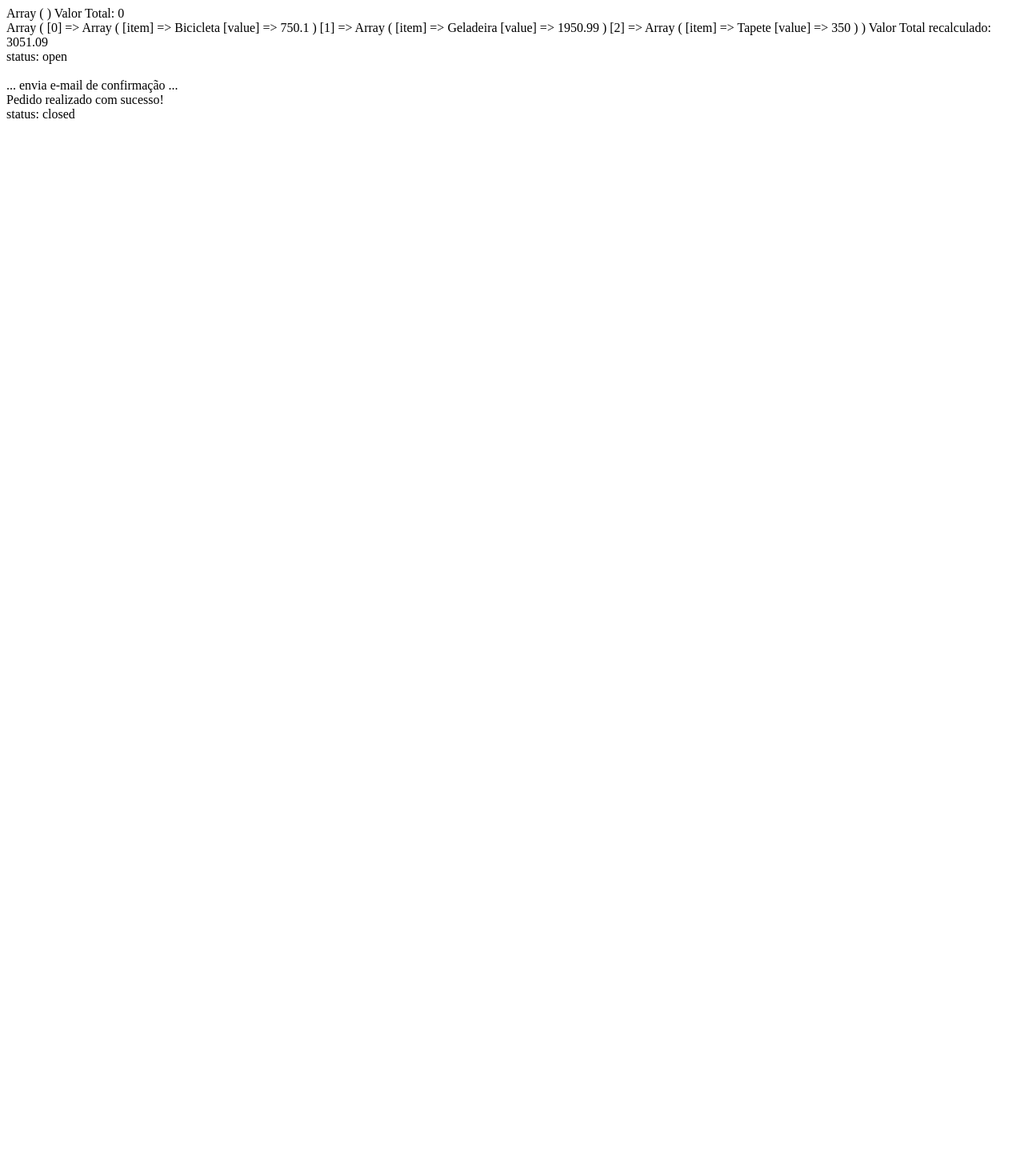
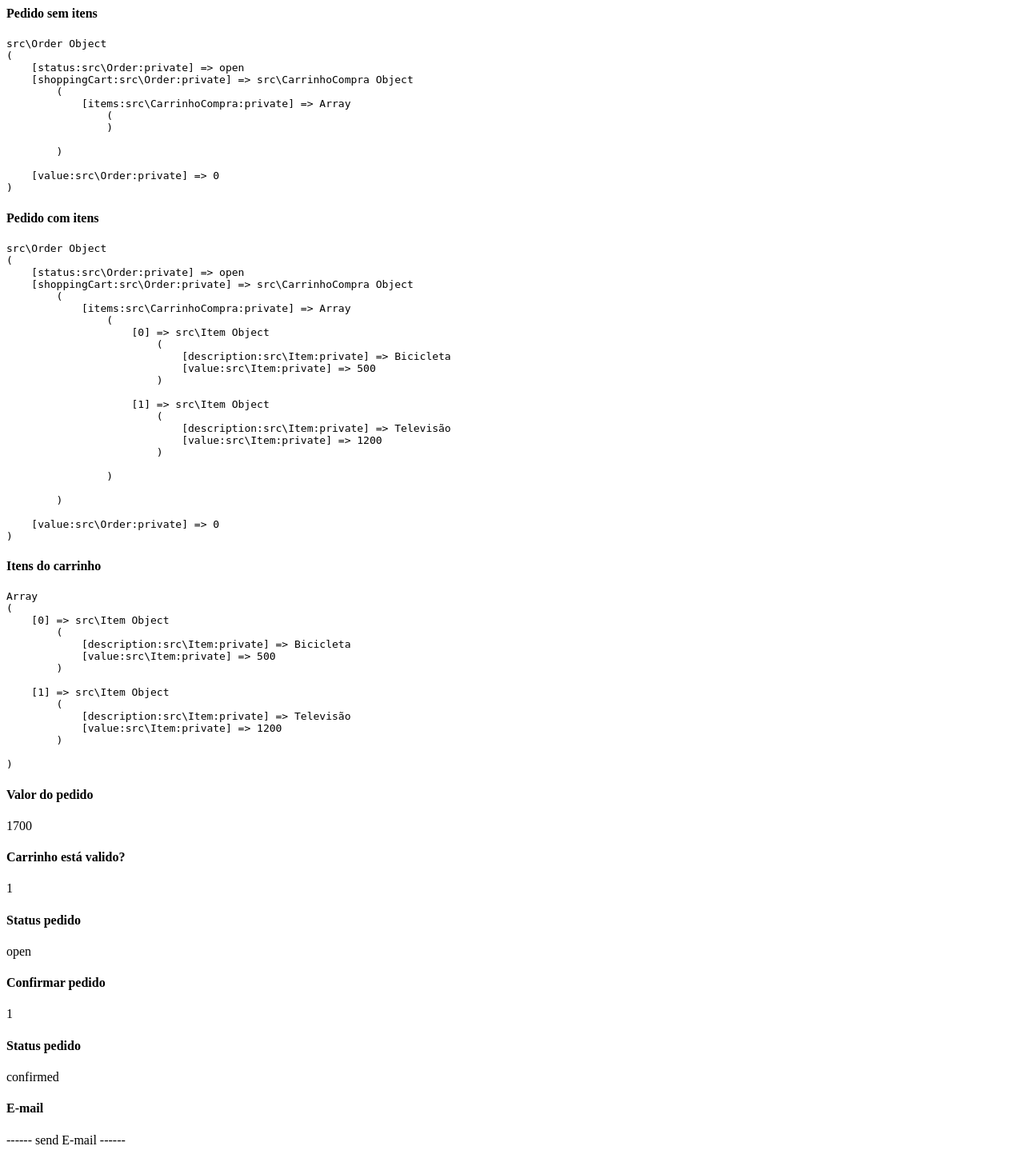
Before and after one commit to matheusjuan1/solid-php, a PHP site: page / in a window 1280 px wide. Shown: the whole page at 80% size. Before the commit the page ends 148 px from the top, so only its background shows below. Run offline with PHP 8.4, Linux system fonts and the light colour scheme.

Commit message:
refactor: shopping cart with SOLID

```diff
--- a/app_carrinho_compras/composer.json
+++ b/app_carrinho_compras/composer.json
@@ -3,7 +3,7 @@
     "type": "project",
     "autoload": {
         "psr-4": {
-            "App\\": "src/"
+            "src\\": "src/"
         }
     },
     "authors": [
--- a/app_carrinho_compras/index.php
+++ b/app_carrinho_compras/index.php
@@ -2,29 +2,61 @@
 
 require __DIR__ . "/vendor/autoload.php";
 
-use App\CarrinhoCompra;
+use src\CarrinhoCompra;
+use src\Item;
+use src\Order;
+use src\EmailService;
 
-$carrinho1 = new CarrinhoCompra();
-print_r($carrinho1->getItems());
-echo 'Valor Total: ' . $carrinho1->getTotal();
+$order = new Order();
 
-$carrinho1->addItem('Bicicleta', 750.10);
-$carrinho1->addItem('Geladeira', 1950.99);
-$carrinho1->addItem('Tapete', 350.00);
+$item1 = new Item();
+$item2 = new Item();
 
-echo "<br />";
-print_r($carrinho1->getItems());
-echo 'Valor Total recalculado: ' . $carrinho1->getTotal();
+$item1->setDescription('Bicicleta');
+$item1->setValue(500.0);
 
-echo "<br />";
-echo 'status: ' . $carrinho1->getStatus();
+$item2->setDescription('Televisão');
+$item2->setValue(1200.0);
 
-echo "<br />";
-if ($carrinho1->confirmOrder()) {
-    echo 'Pedido realizado com sucesso!';
-} else {
-    echo 'Erro na confirmação do pedido.';
+
+echo '<h4>Pedido sem itens</h4>';
+echo '<pre>';
+print_r($order);
+echo '</pre>';
+
+$order->getShoppingCart()->addItem($item1);
+$order->getShoppingCart()->addItem($item2);
+
+echo '<h4>Pedido com itens</h4>';
+echo '<pre>';
+print_r($order);
+echo '</pre>';
+
+echo '<h4>Itens do carrinho</h4>';
+echo '<pre>';
+print_r($order->getShoppingCart()->getItems());
+echo '</pre>';
+
+echo '<h4>Valor do pedido</h4>';
+$total = 0;
+foreach ($order->getShoppingCart()->getItems() as $key => $item) {
+    $total += $item->getValue();
+};
+echo $total;
+
+echo '<h4>Carrinho está valido?</h4>';
+echo $order->getShoppingCart()->validateCart();
+
+echo '<h4>Status pedido</h4>';
+echo $order->getStatus();
+
+echo '<h4>Confirmar pedido</h4>';
+echo $order->confirmOrder();
+
+echo '<h4>Status pedido</h4>';
+echo $order->getStatus();
+
+echo '<h4>E-mail</h4>';
+if ($order->getStatus() == 'confirmed') {
+    echo EmailService::sendEmail();
 }
-
-echo "<br />";
-echo 'status: ' . $carrinho1->getStatus();
--- a/app_carrinho_compras/src/CarrinhoCompra.php
+++ b/app_carrinho_compras/src/CarrinhoCompra.php
@@ -1,20 +1,19 @@
 <?php
 
-namespace App;
+namespace src;
+
+use src\Item;
 
 class CarrinhoCompra
 {
+
     // attributes
     private $items;
-    private $status;
-    private $total;
 
     // methods
     public function __construct()
     {
         $this->items = [];
-        $this->status = 'open';
-        $this->total = 0;
     }
 
     public function getItems()
@@ -22,37 +21,10 @@ class CarrinhoCompra
         return $this->items;
     }
 
-    public function addItem(string $item, float $value)
+    public function addItem(Item $item)
     {
-        array_push($this->items, ["item" => $item, "value" => $value]);
-        $this->total += $value;
+        array_push($this->items, $item);
         return true;
-    }
-
-    public function getTotal()
-    {
-        return $this->total;
-    }
-
-    public function getStatus()
-    {
-        return $this->status;
-    }
-
-    public function confirmOrder()
-    {
-        if ($this->validateCart()) {
-            $this->status = 'closed';
-            $this->sendConfirmationEmail();
-
-            return true;
-        }
-        return false;
-    }
-
-    public function sendConfirmationEmail()
-    {
-        echo '<br />... envia e-mail de confirmação ... <br />';
     }
 
     public function validateCart()
--- /dev/null
+++ b/app_carrinho_compras/src/EmailService.php
@@ -0,0 +1,31 @@
+<?php
+
+namespace src;
+
+class EmailService
+{
+
+    // attributes
+    private $from;
+    private $to;
+    private $subject;
+    private $body;
+
+    // methods
+    public function __construct(
+        string $from = 'contato@site.com.br',
+        string $to = '',
+        string $subject = '',
+        string $body = ''
+    ) {
+        $this->$from = $from;
+        $this->$to = $to;
+        $this->$subject = $subject;
+        $this->$body = $body;
+    }
+
+    public static function sendEmail()
+    {
+        return "------ send E-mail ------";
+    }
+}
--- /dev/null
+++ b/app_carrinho_compras/src/Item.php
@@ -0,0 +1,49 @@
+<?php
+
+namespace src;
+
+class Item
+{
+
+    // attributes
+    private $description;
+    private $value;
+
+    // methods
+    public function __construct()
+    {
+        $this->description = '';
+        $this->value = 0;
+    }
+
+    public function getDescription()
+    {
+        return $this->description;
+    }
+
+    public function getValue()
+    {
+        return $this->value;
+    }
+
+    public function setDescription(string $description)
+    {
+        $this->description = $description;
+    }
+
+    public function setValue(float $value)
+    {
+        $this->value = $value;
+    }
+
+    public function validItem()
+    {
+        if ($this->description == '') {
+            return false;
+        }
+        if ($this->value <= 0) {
+            return false;
+        }
+        return true;
+    }
+}
--- /dev/null
+++ b/app_carrinho_compras/src/Order.php
@@ -0,0 +1,46 @@
+<?php
+
+namespace src;
+
+use src\CarrinhoCompra;
+
+class Order
+{
+
+    // attributes
+    private $status;
+    private $shoppingCart;
+    private $value;
+
+    // methods
+    public function __construct()
+    {
+        $this->status = 'open';
+        $this->shoppingCart = new CarrinhoCompra();
+        $this->value = 0;
+    }
+
+    public function getShoppingCart()
+    {
+        return $this->shoppingCart;
+    }
+
+    public function getStatus()
+    {
+        return $this->status;
+    }
+
+    public function setStatus(string $status)
+    {
+        $this->status = $status;
+    }
+
+    public function confirmOrder()
+    {
+        if ($this->shoppingCart->validateCart()) {
+            $this->setStatus('confirmed');
+            return true;
+        }
+        return false;
+    }
+}
```
